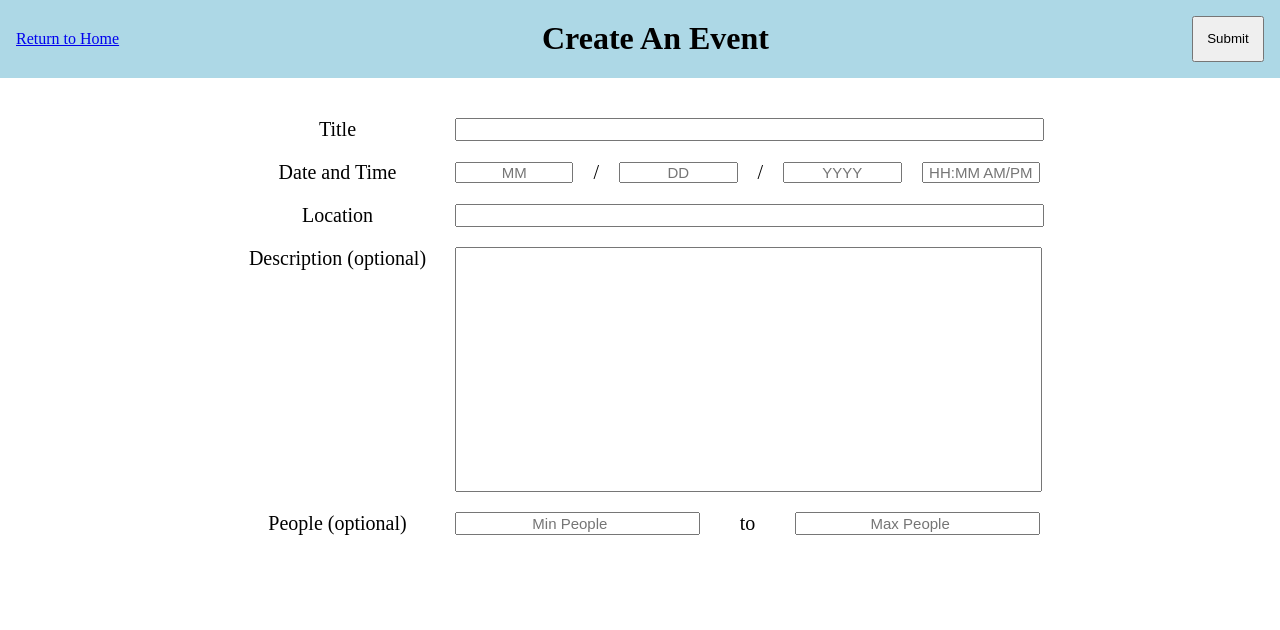
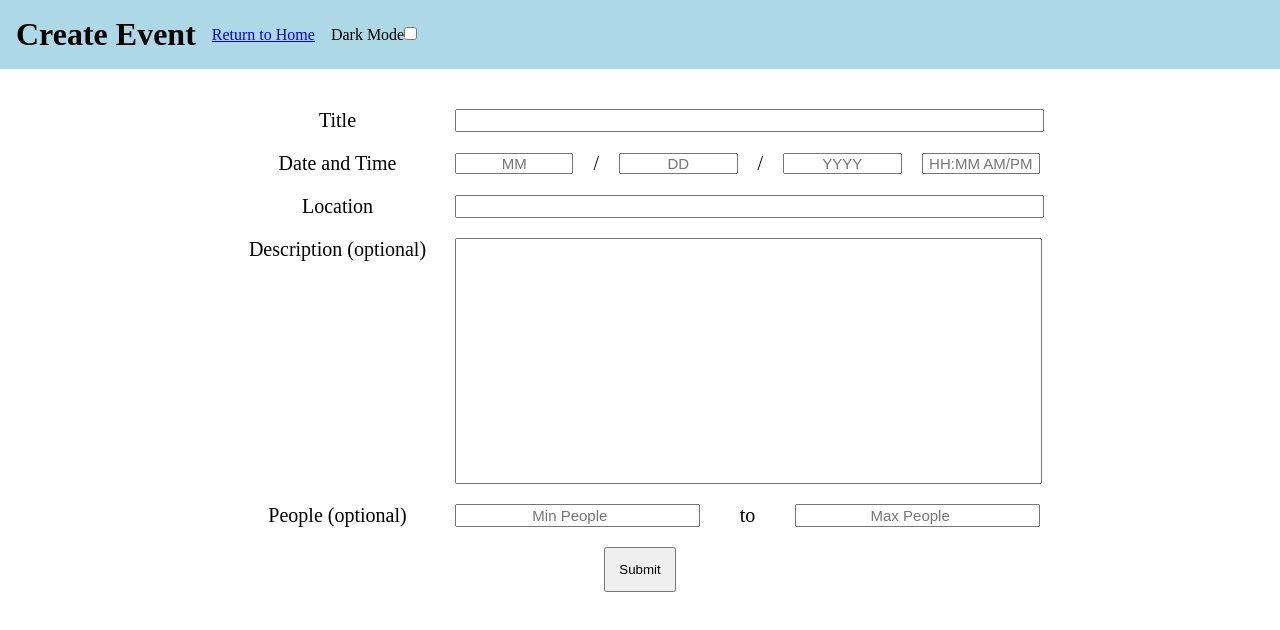
Before and after one commit to jecheung9/437-finalproject, a React (Vite) app in the folder packages/frontend/: page /create in a window 1280 px wide. Shown: the top 630 px of the page. Built offline with nearby package versions, Linux system fonts and the light colour scheme.

Commit message:
dark mode added

```diff
--- a/packages/frontend/src/App.tsx
+++ b/packages/frontend/src/App.tsx
@@ -4,6 +4,7 @@ import CreateEvent from "./CreateEvent";
 import { useState } from "react";
 import type { IEventCardProps } from "./EventCard";
 import EventDetails from "./EventDetails";
+import { Layout } from "./Layout";
 
 const initialEvents = [
     {
@@ -60,9 +61,11 @@ function App() {
 
     return (
         <Routes>
-            <Route path="/" element={<Home events={events} />} />
-            <Route path="/create" element={<CreateEvent onAddEvent={addEvent} nextId={nextId} setNextId={setNextId} />} />
-            <Route path="/events/:id" element={<EventDetails events={events} />} />
+            <Route path="/" element={<Layout/>}>
+                <Route index element={<Home events={events} />} />
+                <Route path="create" element={<CreateEvent onAddEvent={addEvent} nextId={nextId} setNextId={setNextId} />} />
+                <Route path="events/:id" element={<EventDetails events={events} />} />
+            </Route>
         </Routes>
     );
 }
--- a/packages/frontend/src/CreateEvent.tsx
+++ b/packages/frontend/src/CreateEvent.tsx
@@ -1,7 +1,6 @@
 import DateInput from "./DateInput"
 import GeneralInput from "./GeneralInput"
 import PeopleInput from "./PeopleInput"
-import Header from "./Header"
 import { useState } from "react"
 import type { IEventCardProps } from "./EventCard"
 import { useNavigate } from "react-router"
@@ -53,16 +52,16 @@ function CreateEvent(props: ICreateEventProps) {
         setMaxPeople(undefined);
     };
 
+    function handleSubmit(e: React.FormEvent) {
+        e.preventDefault();
+        handleButtonClicked()
+    };
+
+
     return (
         // TODO: input validation
         <div>
-            <Header
-                title="Create An Event"
-                createLink={false}
-                homeLink={true}
-                submitButton={true}
-                onSubmit={handleButtonClicked} />
-            <form className="form" onSubmit={(e) => e.preventDefault()}>
+            <form className="form" onSubmit={handleSubmit}>
                 <GeneralInput
                     id="title"
                     label="Title"
@@ -94,7 +93,11 @@ function CreateEvent(props: ICreateEventProps) {
                     minPeople={minPeople}
                     maxPeople={maxPeople}
                     onMinPeopleChange={(e) => setMinPeople(e.target.value === "" ? undefined : parseInt(e.target.value))}
-                    onMaxPeopleChange={(e) => setMaxPeople(e.target.value === "" ? undefined : parseInt(e.target.value))}/>
+                    onMaxPeopleChange={(e) => setMaxPeople(e.target.value === "" ? undefined : parseInt(e.target.value))} />
+
+                <div className="buttons">
+                    <button type="submit">Submit</button>
+                </div>
             </form>
         </div>
     );
--- a/packages/frontend/src/EventCard.tsx
+++ b/packages/frontend/src/EventCard.tsx
@@ -14,7 +14,7 @@ export interface IEventCardProps {
 
 function EventCard(props: IEventCardProps) {
     return (
-        <li className="card">
+        <li>
             <h2>{props.title}</h2>
             <ul>
                 <li><b>Interested: {props.numInterested}</b></li>
--- a/packages/frontend/src/EventDetails.tsx
+++ b/packages/frontend/src/EventDetails.tsx
@@ -1,5 +1,4 @@
 import type { IEventCardProps } from "./EventCard";
-import Header from "./Header";
 import { useParams } from "react-router";
 
 interface IEventDetailsProps {
@@ -16,11 +15,6 @@ function EventDetails(props: IEventDetailsProps) {
 
     return (
         <div>
-            <Header
-                title="Event Details"
-                createLink={false}
-                homeLink={true}
-                submitButton={false}/>
             <div className="event">
                 <div className="label"> Title </div> {event.title}
                 <div className="label"> Interested </div> {event.numInterested}
--- a/packages/frontend/src/Header.tsx
+++ b/packages/frontend/src/Header.tsx
@@ -4,17 +4,24 @@ interface IHeaderProps {
     title: string;
     createLink: boolean;
     homeLink: boolean;
-    submitButton: boolean;
-    onSubmit?: () => void;
+    darkMode: boolean;
+    setDarkMode: React.Dispatch<React.SetStateAction<boolean>>;
 }
 
 function Header(props: IHeaderProps) {
     return (
         <header>
+            <h1>{props.title}</h1>
             {props.homeLink && <Link to="/">Return to Home</Link>}
-            <h1>{props.title}</h1>
             {props.createLink && <Link to="/create">Create Event</Link>}
-            {props.submitButton && <button onClick={props.onSubmit}>Submit</button>}
+            <label>
+                Dark Mode
+                <input
+                    type="checkbox"
+                    checked={props.darkMode}
+                    onChange={() => props.setDarkMode(!props.darkMode)}
+                />
+            </label>
         </header>
     );
 }
--- a/packages/frontend/src/Home.tsx
+++ b/packages/frontend/src/Home.tsx
@@ -1,5 +1,4 @@
 import EventSection from "./EventSection";
-import Header from "./Header";
 import EventCard from "./EventCard";
 import type { IEventCardProps } from "./EventCard";
 import { Link } from "react-router";
@@ -12,7 +11,7 @@ interface IHomeProps {
 function Home({events}: IHomeProps) {
     function renderEventCards(eventList: IEventCardProps[]) {
         return eventList.map((event) => (
-        <Link key={event.id} to={"/events/" + event.id}>
+        <Link className="card" key={event.id} to={"/events/" + event.id}>
             <EventCard
                 id={event.id}
                 key={event.id}
@@ -35,7 +34,6 @@ function Home({events}: IHomeProps) {
 
     return (
         <div>
-            <Header title="Event Manager" createLink={true} homeLink={false} submitButton={false} />
             <EventSection title="Your Events">
                 {renderEventCards(yourEvents)}
             </EventSection>
--- /dev/null
+++ b/packages/frontend/src/Layout.tsx
@@ -0,0 +1,41 @@
+import { useEffect, useState } from "react";
+import { useLocation } from "react-router";
+import { Outlet } from "react-router";
+import Header from "./Header";
+
+export function Layout() {
+    const [darkMode, setDarkMode] = useState(false);
+    const location = useLocation();
+
+
+    useEffect(() => {
+        if (darkMode) {
+            document.body.classList.add("dark");
+        } else {
+            document.body.classList.remove("dark");
+        }
+    }, [darkMode]);
+
+    let headerProps = { title: "", createLink: false, homeLink: false };
+
+    if (location.pathname === "/") {
+        headerProps = { title: "Event Manager", createLink: true, homeLink: false };
+    } else if (location.pathname === "/create") {
+        headerProps = { title: "Create Event", createLink: false, homeLink: true };
+    } else {
+        headerProps = { title: "Event Details", createLink: false, homeLink: true };
+    }
+
+    return (
+        <div className={darkMode ? "full dark" : "full"}>
+            <Header
+                {...headerProps}
+                darkMode={darkMode}
+                setDarkMode={setDarkMode}
+            />
+            <main>
+                <Outlet />
+            </main>
+        </div>
+    );
+}
--- a/packages/frontend/src/index.css
+++ b/packages/frontend/src/index.css
@@ -1,16 +1,16 @@
 * {
     margin: 0;
     padding: 0;
-
 }
 
-/* main.css */
+/* home.css */
 header {
     display: flex;
     align-items: center;
-    justify-content: space-between;
-    background-color: var(--color-background);
+    background-color: var(--color-header-background);
     padding: var(--spacing-medium);
+    gap: var(--spacing-medium);
+    color: var(--color-header-text);
 }
 
 .event-category {
@@ -46,6 +46,12 @@ li {
 .event-cards a {
     text-decoration: none;
     color: var(--color-text);
+}
+
+.full {
+    min-height: 100vh;
+    color: var(--color-text);
+    background-color: var(--color-background);
 }
 
 /* createevent.css */
--- a/packages/frontend/src/tokens.css
+++ b/packages/frontend/src/tokens.css
@@ -1,10 +1,20 @@
 :root {
-    --color-background: lightblue;
-    --color-text: black;
+    --color-header-background: lightblue;
+    --color-header-text: black;
     --spacing-small: 0.5em;
     --spacing-medium: 1em;
     --spacing-large: 2em;
     --font-size-large: 1.25em;
     --font-size-xlarge: 1.75em;
     --max-width: 40em;
+    --color-background: white;
+    --color-background-text: black;
+
 }
+
+.dark {
+    --color-header-background: #02011F;
+    --color-header-text: lightblue;
+    --color-background: black;
+    --color-text: white;
+}
```
